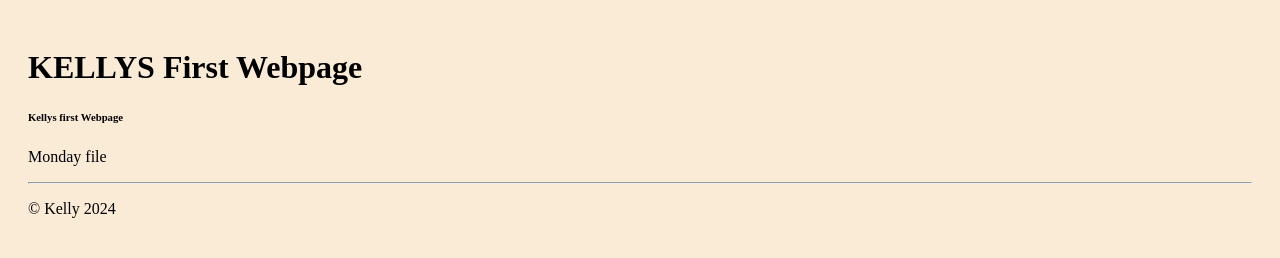
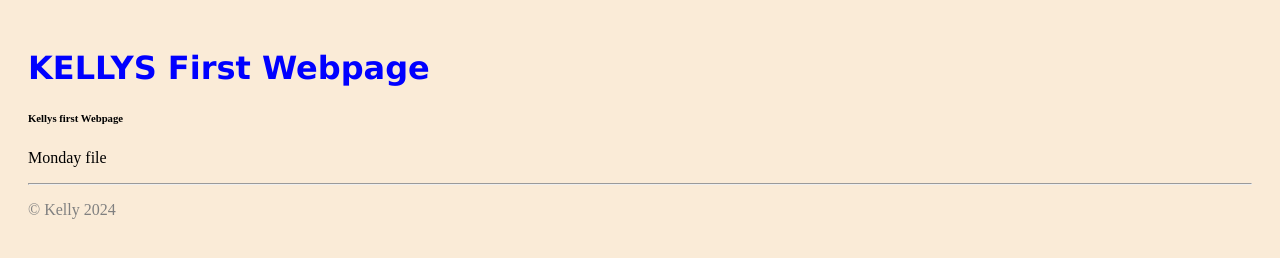
Before and after one commit to Kellyevans1978/Monday, a plain HTML site: page index.html in a window 1280 px wide. Drawn offline with Linux system fonts and the light colour scheme.

Commit message:
added h1 tag and color to footer index.html page

```diff
--- a/styles.css
+++ b/styles.css
@@ -2,3 +2,12 @@ body        {
     background-color: antiquewhite;
     padding: 20px;
 }
+
+h1          {
+    font-family: Verdana, Geneva, Tahoma, sans-serif;
+    color: blue;
+}
+
+footer {
+    color: gray
+}
```
